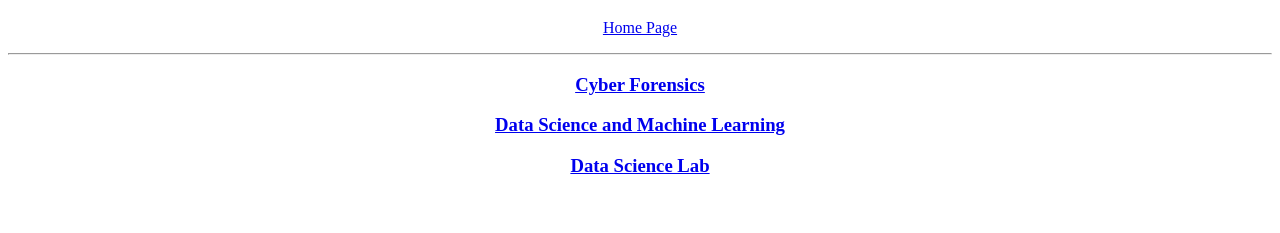
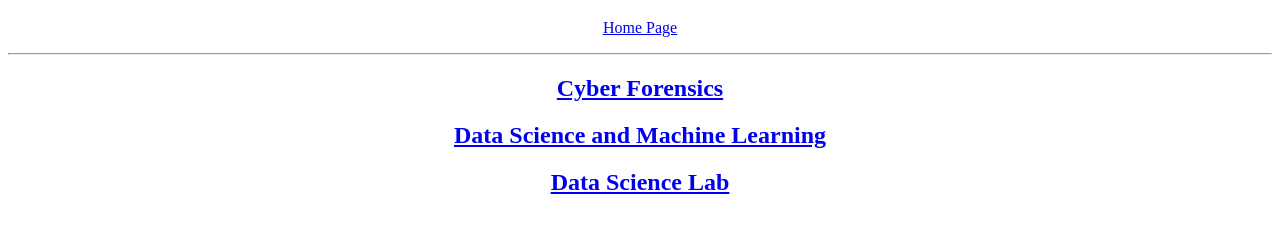
Before and after one commit to vasudevantv/vasudevantv.github.io, a plain HTML site: page slides.html in a window 1280 px wide. Shown: the part 61-294 px from the top of the page. Drawn offline with Linux system fonts and the light colour scheme.

Commit message:
Update slides.html

```diff
--- a/slides.html
+++ b/slides.html
@@ -9,9 +9,9 @@
 <h1>Presentation Slides</h1>
 <p><a href="index.html">Home Page</a></p>
 <hr>
-<h3><a href="/home/vasudevan/Documents/MESCE/Cyber Forensics/Slides.pdf">Cyber Forensics</a></h3>
-<h3><a href="DSML Slides.pdf">Data Science and Machine Learning</a></h3>
-<h3><a href="/home/vasudevan/Documents/MESCE/Data Science Lab/Slides.pdf">Data Science Lab</a></h3>
+<h2><a href="Cyber Forensics Slides.pdf">Cyber Forensics</a></h2>
+<h2><a href="DSML Slides.pdf">Data Science and Machine Learning</a></h2>
+<h2><a href="Data Science Lab Slides.pdf">Data Science Lab</a></h2>
 </center>
 
 </body>
```
